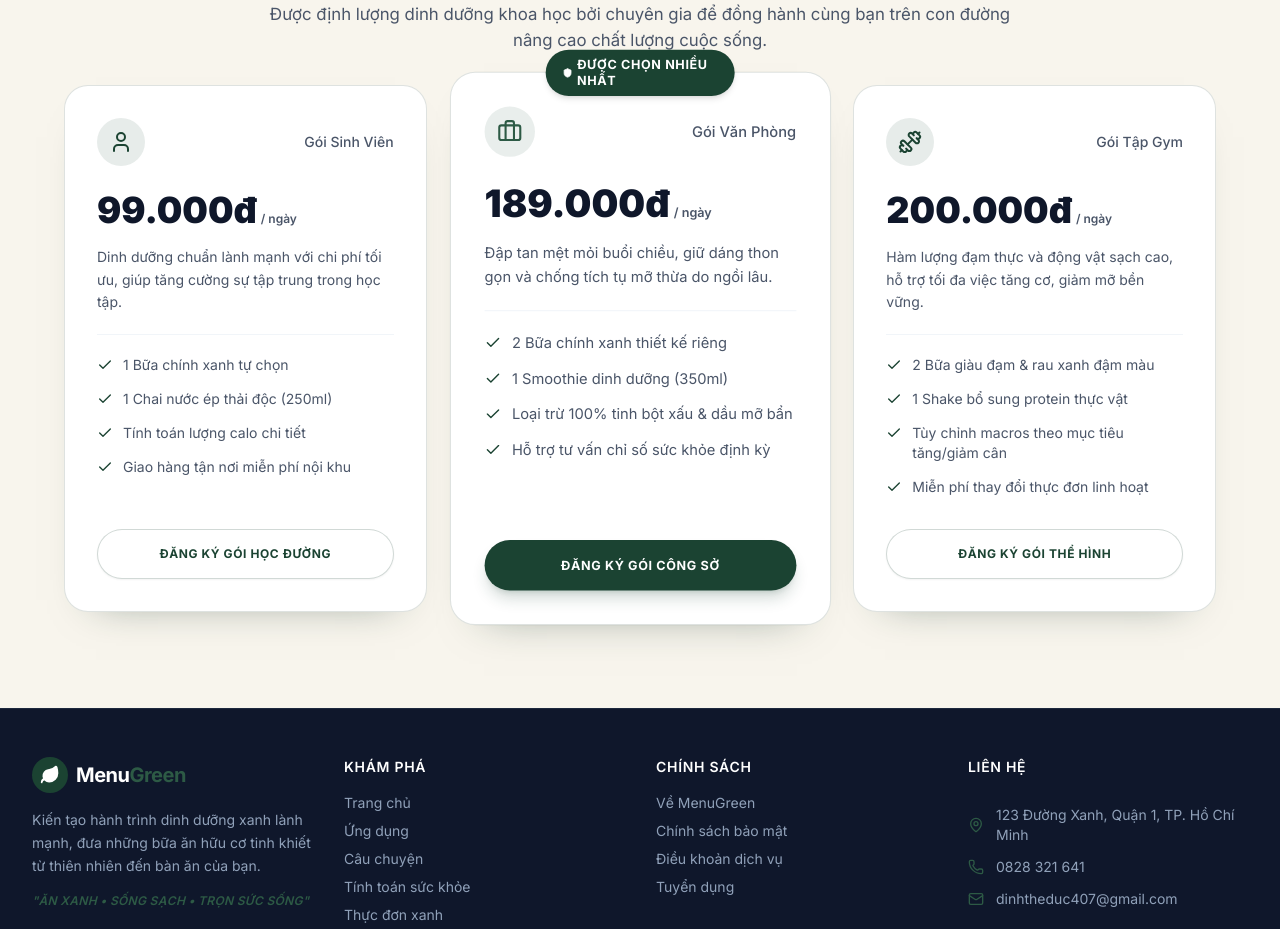
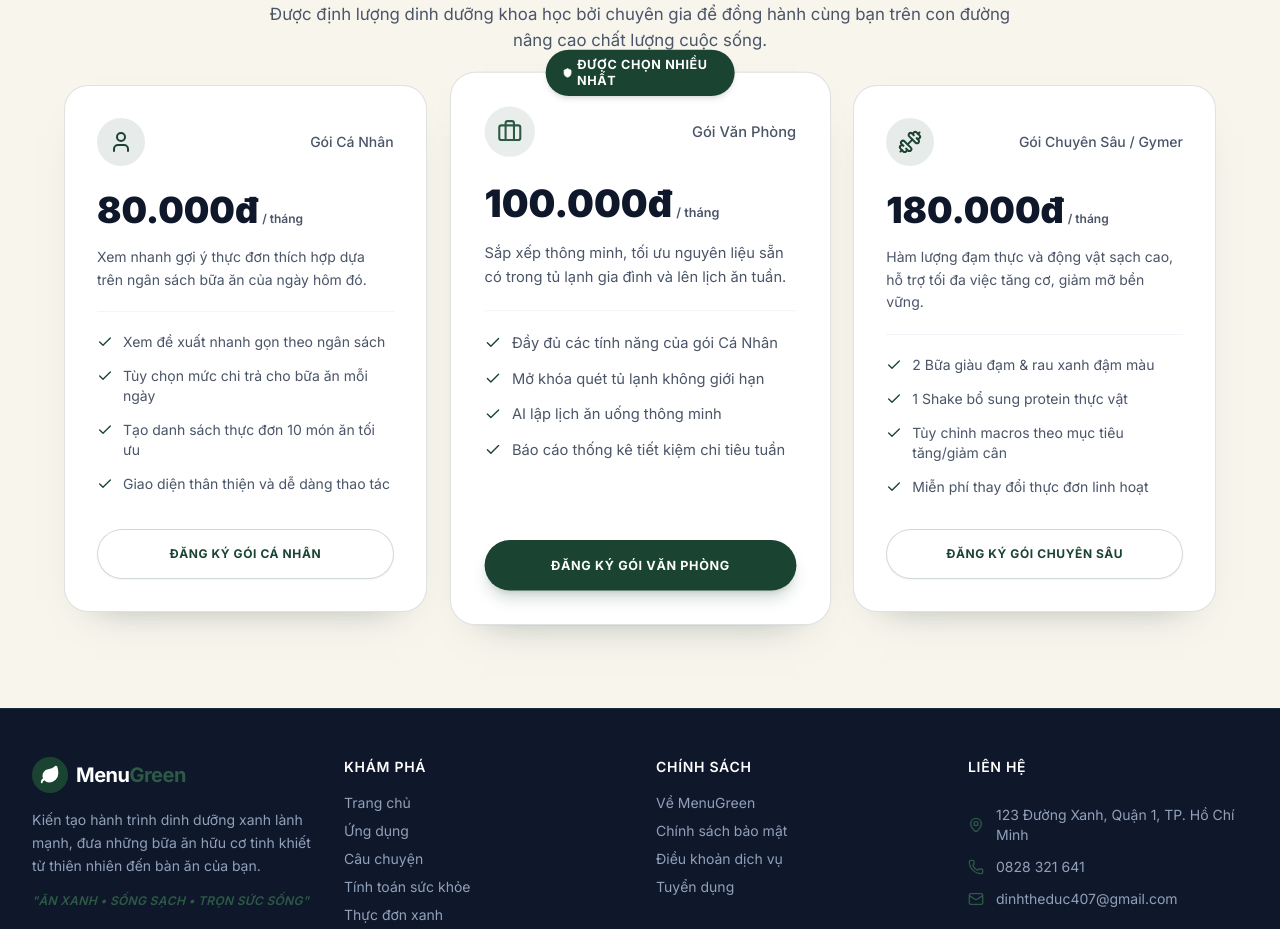
Before and after one commit to EXE201-MenuGreen/website-menugreen, a Next.js app: page / in a window 1280 px wide. Shown: the part 5661-6590 px from the top of the page. Built offline with nearby package versions, Linux system fonts and the light colour scheme.

Commit message:
feat: add PricingSection component to display subscription plans

```diff
--- a/src/components/home/PricingSection.tsx
+++ b/src/components/home/PricingSection.tsx
@@ -9,39 +9,39 @@ export default function PricingSection() {
   const plans = [
     {
       icon: <User className="w-6 h-6 text-primary" />,
-      title: "Gói Sinh Viên",
-      price: "99.000",
-      period: "ngày",
-      description: "Dinh dưỡng chuẩn lành mạnh với chi phí tối ưu, giúp tăng cường sự tập trung trong học tập.",
+      title: "Gói Cá Nhân",
+      price: "80.000",
+      period: "tháng",
+      description: "Xem nhanh gợi ý thực đơn thích hợp dựa trên ngân sách bữa ăn của ngày hôm đó.",
       features: [
-        "1 Bữa chính xanh tự chọn",
-        "1 Chai nước ép thải độc (250ml)",
-        "Tính toán lượng calo chi tiết",
-        "Giao hàng tận nơi miễn phí nội khu",
+        "Xem đề xuất nhanh gọn theo ngân sách",
+        "Tùy chọn mức chi trả cho bữa ăn mỗi ngày",
+        "Tạo danh sách thực đơn 10 món ăn tối ưu",
+        "Giao diện thân thiện và dễ dàng thao tác",
       ],
       popular: false,
-      ctaText: "Đăng Ký Gói Học Đường",
+      ctaText: "Đăng Ký Gói Cá Nhân",
     },
     {
       icon: <Briefcase className="w-6 h-6 text-primary-light" />,
       title: "Gói Văn Phòng",
-      price: "189.000",
-      period: "ngày",
-      description: "Đập tan mệt mỏi buổi chiều, giữ dáng thon gọn và chống tích tụ mỡ thừa do ngồi lâu.",
+      price: "100.000",
+      period: "tháng",
+      description: "Sắp xếp thông minh, tối ưu nguyên liệu sẵn có trong tủ lạnh gia đình và lên lịch ăn tuần.",
       features: [
-        "2 Bữa chính xanh thiết kế riêng",
-        "1 Smoothie dinh dưỡng (350ml)",
-        "Loại trừ 100% tinh bột xấu & dầu mỡ bẩn",
-        "Hỗ trợ tư vấn chỉ số sức khỏe định kỳ",
+        "Đầy đủ các tính năng của gói Cá Nhân",
+        "Mở khóa quét tủ lạnh không giới hạn",
+        "AI lập lịch ăn uống thông minh",
+        "Báo cáo thống kê tiết kiệm chi tiêu tuần",
       ],
       popular: true,
-      ctaText: "Đăng Ký Gói Công Sở",
+      ctaText: "Đăng Ký Gói Văn Phòng",
     },
     {
       icon: <Dumbbell className="w-6 h-6 text-primary" />,
-      title: "Gói Tập Gym",
-      price: "200.000",
-      period: "ngày",
+      title: "Gói Chuyên Sâu / Gymer",
+      price: "180.000",
+      period: "tháng",
       description: "Hàm lượng đạm thực và động vật sạch cao, hỗ trợ tối đa việc tăng cơ, giảm mỡ bền vững.",
       features: [
         "2 Bữa giàu đạm & rau xanh đậm màu",
@@ -50,7 +50,7 @@ export default function PricingSection() {
         "Miễn phí thay đổi thực đơn linh hoạt",
       ],
       popular: false,
-      ctaText: "Đăng Ký Gói Thể Hình",
+      ctaText: "Đăng Ký Gói Chuyên Sâu",
     },
   ];
 
```
